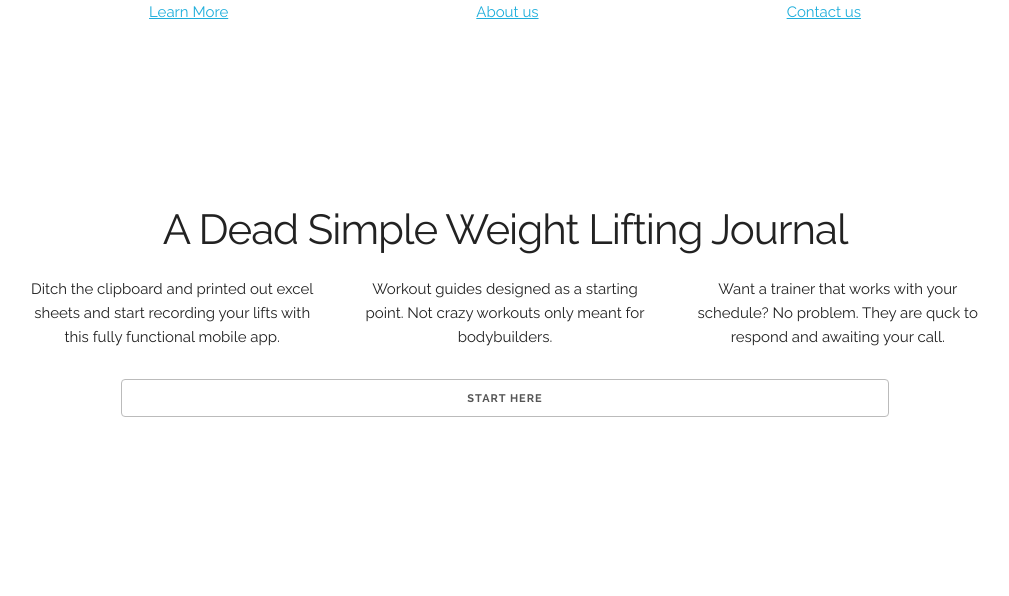
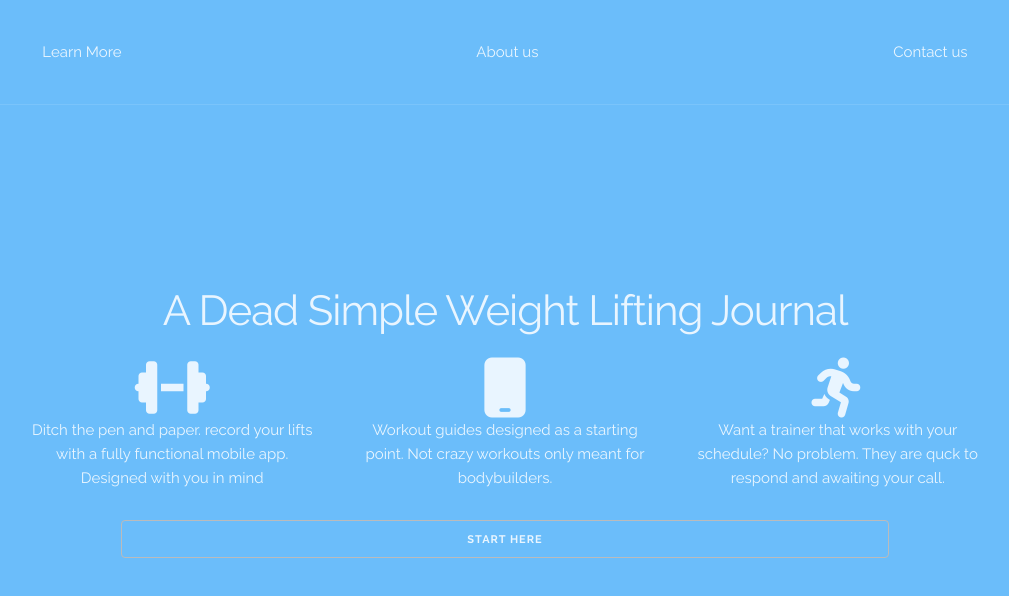
Before and after one commit to BW-Weight-Lifting-Journal1/Marketing-Page, a plain HTML site: page index.html in a window 1280 px wide. Shown: the whole page, without its empty margins (135-1144 px from the left). Drawn offline with Linux system fonts and the light colour scheme.

Commit message:
Changed elements to match color palletes and added icons

```diff
--- a/index.css
+++ b/index.css
@@ -1,14 +1,34 @@
+body{
+    background-color: #6bbdfa;
+}
+
 header{
     margin-top: 18rem;
     text-align: center;
+    color: rgba(255,255,255,.85);
 }
 
 nav{
  display: flex;
  justify-content: space-around;
+ padding-top: 1rem;
+ padding-bottom: 1rem;
+ border-bottom:  1px solid rgba(255,255,255,.1);
+}
+
+nav a{
+    text-decoration: none;
+    color: rgba(255,255,255,.85);
+    padding: 30px 0;
+}
+
+nav a:hover{
+    color: #fff;
 }
 
 .button {
     width: 80%;
     margin-top: 5px;
+    color: rgba(255,255,255,.85);
 }
+}
--- a/index.html
+++ b/index.html
@@ -8,29 +8,36 @@
     <link rel="stylesheet" href="css/normalize.css">
     <link rel="stylesheet" href="css/skeleton.css">
     <link rel="stylesheet" href="index.css">
+    <script src="https://kit.fontawesome.com/facd5daff4.js" crossorigin="anonymous"></script>
     <title>Lift Dat!</title>
 </head>
 <body>
-    <div class="container">
-        <nav>
+
+ <nav class ="navBar">
            <a href="#">Learn More</a>
            <a href="#">About us</a>
            <a href="#">Contact us</a>
         </nav>
+
+    <div class="container">
         <header class = "mobileRem">
             <h2 class="title">A Dead Simple Weight Lifting Journal</h2>
             <div class="row">
                 <div class = "four columns">
-                    <p>Ditch the clipboard and printed out excel sheets
-                       and start recording your lifts with this fully
-                       functional mobile app.</p>
+                    <i class="fas fa-dumbbell fa-4x"></i>
+                    <p>Ditch the pen and paper.
+                       record your lifts with a fully
+                       functional mobile app. Designed
+                       with you in mind</p>
                 </div>
                 <div class="four columns">
+                    <i class="fas fa-mobile fa-4x"></i>
                     <p>Workout guides designed as a starting point. Not
                         crazy workouts only meant for bodybuilders.
                     </p>
                 </div>
                 <div class="four columns">
+                    <i class="fas fa-running fa-4x"></i>
                     <p>Want a trainer that works with your schedule?
                         No problem. They are quck to respond and awaiting
                         your call.
```
